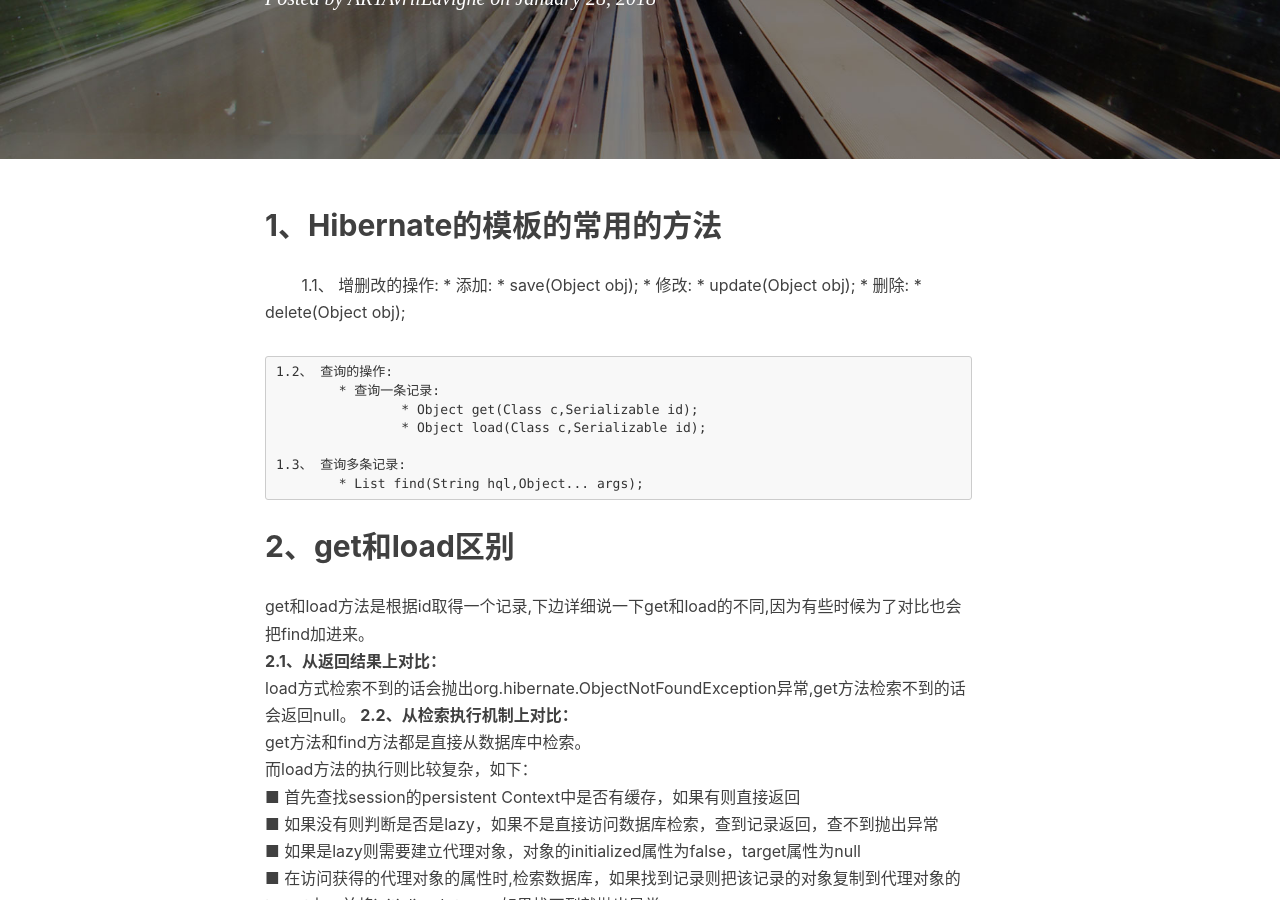
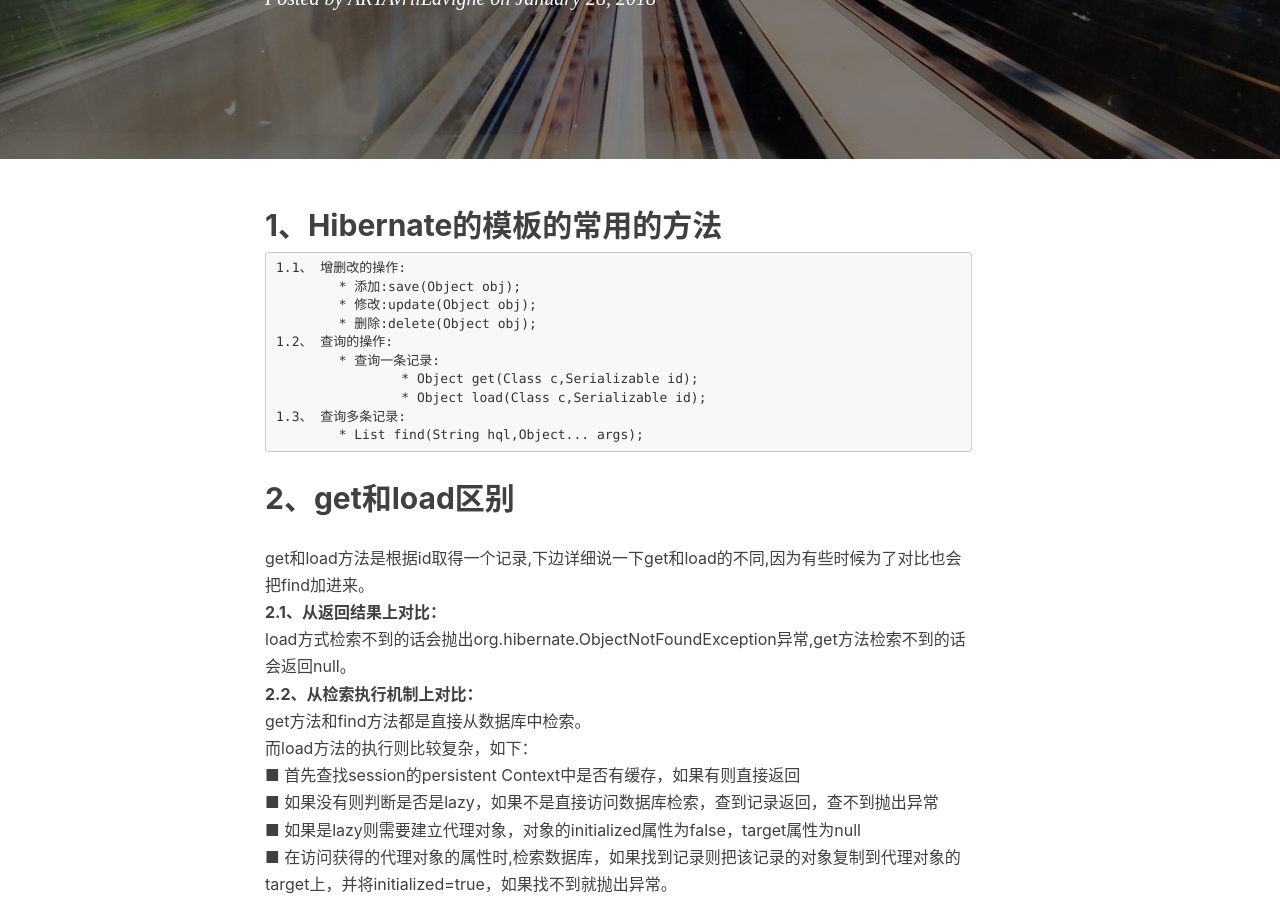
Before and after one commit to ARTAvrilLavigne/ARTAvrilLavigne.github.io, a Jekyll site: the page built from _posts/2018-01-28-java-web.markdown, in a window 1280 px wide and 900 px high, scrolled down 424 px. Built offline with Jekyll 4.4.1, drawn with Linux system fonts in a browser that asks for light colours; nearby versions of some CDN libraries; comment, search, counter and statistics services are not loaded.

```diff
--- a/_posts/2018-01-28-java-web.markdown
+++ b/_posts/2018-01-28-java-web.markdown
@@ -9,27 +9,21 @@ tags:
     - javaee
 ---
 ## 1、Hibernate的模板的常用的方法<br>
-
 	1.1、 增删改的操作:
-		* 添加:
-			* save(Object obj);
-		* 修改:
-			* update(Object obj);
-		* 删除:
-			* delete(Object obj);
-
+		* 添加:save(Object obj);
+		* 修改:update(Object obj);
+		* 删除:delete(Object obj);
 	1.2、 查询的操作:
 		* 查询一条记录:
 			* Object get(Class c,Serializable id);
 			* Object load(Class c,Serializable id);
-
 	1.3、 查询多条记录:
 		* List find(String hql,Object... args);
 
 ## 2、get和load区别<br>
 get和load方法是根据id取得一个记录,下边详细说一下get和load的不同,因为有些时候为了对比也会把find加进来。<br>
 **2.1、从返回结果上对比：**<br>
-load方式检索不到的话会抛出org.hibernate.ObjectNotFoundException异常,get方法检索不到的话会返回null。
+load方式检索不到的话会抛出org.hibernate.ObjectNotFoundException异常,get方法检索不到的话会返回null。<br>
 **2.2、从检索执行机制上对比：**<br>
 get方法和find方法都是直接从数据库中检索。<br>
 而load方法的执行则比较复杂，如下：<br>
```
